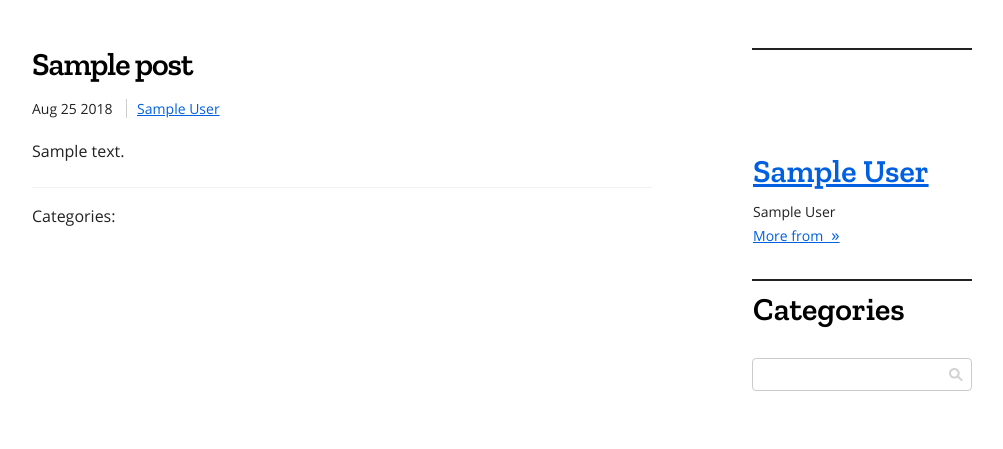
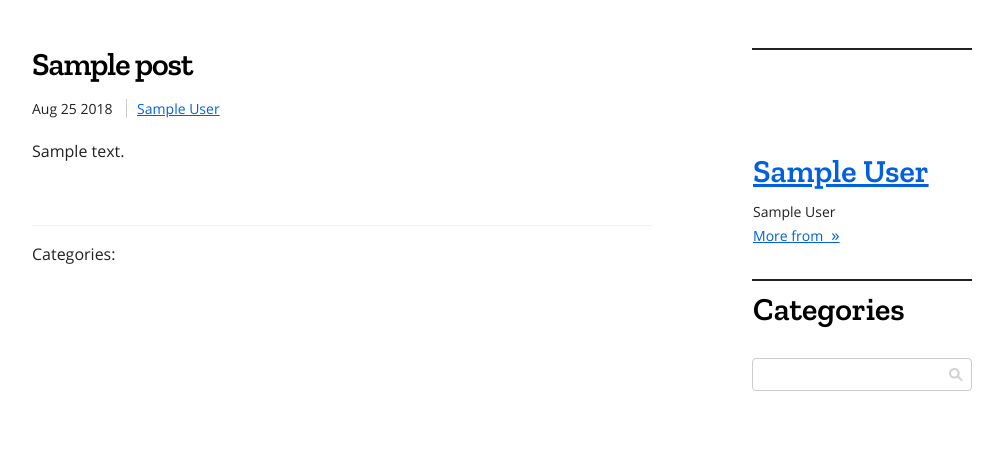
Before and after one commit to mozilla/One-Mozilla-blog, a WordPress theme: template themes/OneMozilla/single.php in a window 1280 px wide. Shown: the part 312-761 px from the top of the page, without its empty margins (138-1141 px from the left). Run offline with PHP 8.4 and a stand-in for WordPress, Linux system fonts and the light colour scheme; the site name, menu and one post (Sample post) are stand-ins, and other content is empty; some libraries are stand-ins or nearby versions.

Commit message:
Add min-height to post content

```diff
--- a/themes/OneMozilla/style.css
+++ b/themes/OneMozilla/style.css
@@ -824,6 +824,13 @@ html[dir='rtl'] .mozilla-logo {
   margin: 0;
   padding: 0;
 }
+
+@media (min-width: 480px) {
+  .post .entry-content {
+    min-height: 70px;
+  }
+}
+
 
 ::-moz-selection { background: #6bd7f3; }
 ::selection { background: #6bd7f3; }
```
